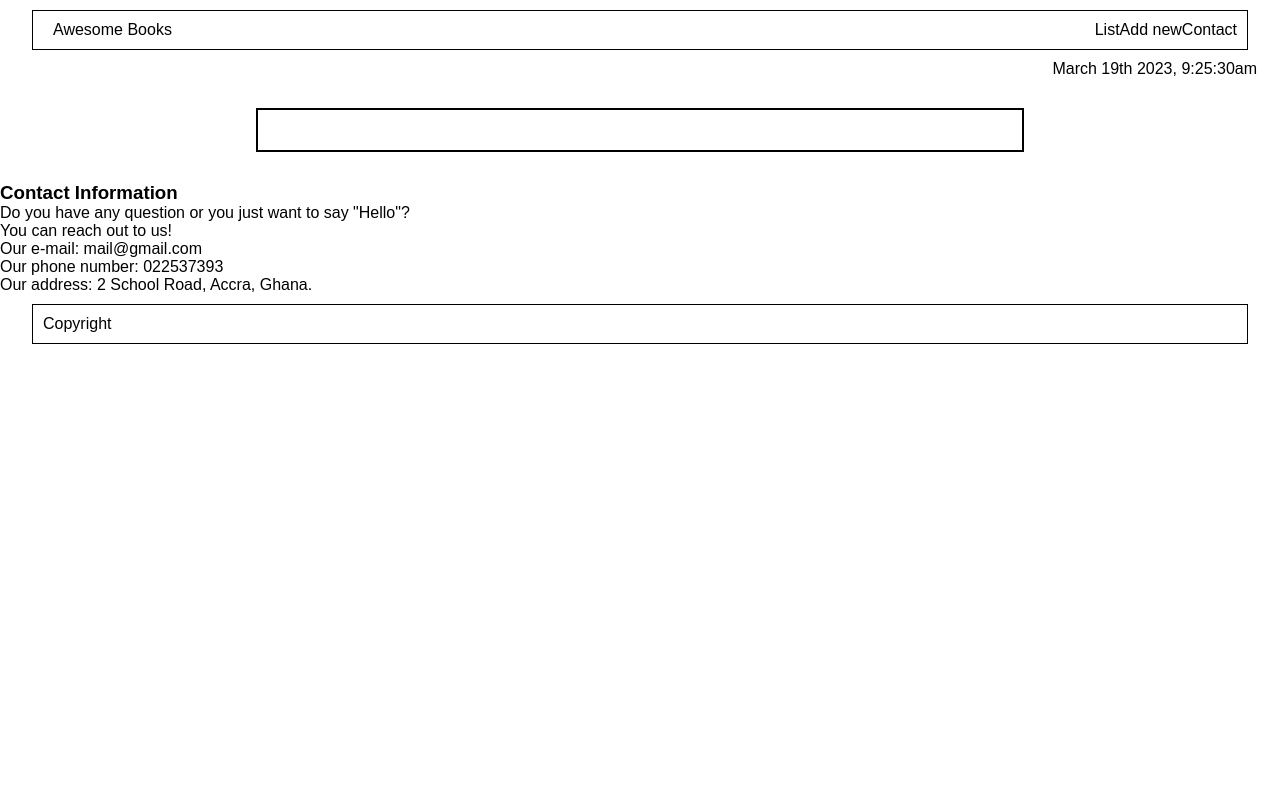
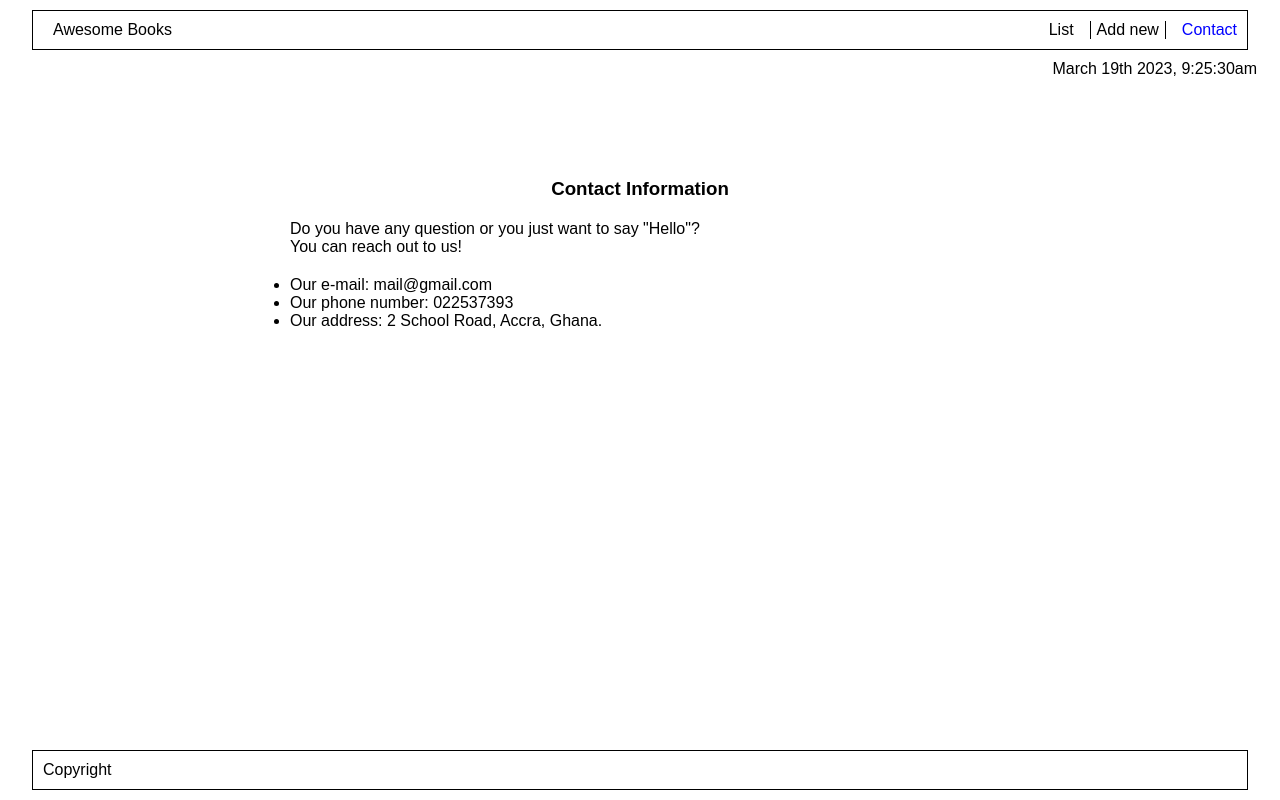
Before and after one commit to Obote/AwesomeBooks, a website: page index.html in a window 1280 px wide. Both pictures are taken after a click on the item "Contact". Drawn offline with Linux system fonts and the light colour scheme.

Commit message:
Update css file

```diff
--- a/style/index.css
+++ b/style/index.css
@@ -10,7 +10,6 @@ body {
 }
 
 .book-section {
-  border: 2px solid black;
   margin: 30px auto;
   width: 60%;
   padding: 20px;
@@ -29,6 +28,17 @@ body {
 .nav-list {
   display: flex;
   align-items: center;
+  gap: 1rem;
+}
+
+.nav-list li {
+  cursor: pointer;
+}
+
+.nav-list li:nth-child(2) {
+  border-left: 1px solid black;
+  border-right: 1px solid black;
+  padding: 0 6px;
 }
 
 .navbar {
@@ -63,6 +73,20 @@ span {
 
 .navbar-link {
   /* margin-left: auto; */
+}
+
+#contact {
+  width: 700px;
+  margin: auto;
+}
+
+#contact h3 {
+  text-align: center;
+  padding-bottom: 20px;
+}
+
+#contact p {
+  padding-bottom: 20px;
 }
 
 #form {
@@ -130,3 +154,13 @@ button {
 button:hover {
   background-color: #e53935;
 }
+
+.show--active--link {
+  color: blue;
+}
+
+footer {
+  position: absolute;
+  bottom: 0;
+  width: 100%;
+}
```
